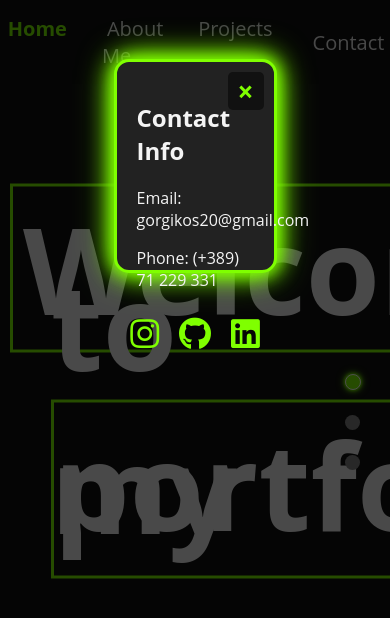
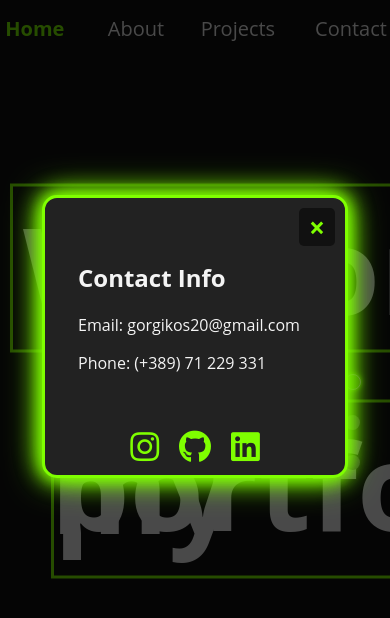
Before and after one commit to furiouskopan/Portfolio, a plain HTML site: page index.html in a window 390 px wide. Both pictures are taken after a click on the link "Contact". Drawn offline with Linux system fonts and the light colour scheme.

Commit message:
update responsiveness

```diff
--- a/index.html
+++ b/index.html
@@ -13,7 +13,7 @@
         <ul>
             <div class="nav-group">
                 <li><a href="#home">Home</a></li>
-                <li><a href="#about"><span class="about-me">About Me<span></a></li>
+                <li><a href="#about"><span class="about-text">About</span><span class="me-text">Me</span></a></li>
                 <li><a href="#projects">Projects</a></li>
             </div>
             <li><a href="#" id="contactLink" >Contact</a></li>
@@ -138,7 +138,7 @@
     <div id="contactModal" class="modal">
         <div class="modal-content">
             <span class="close-btn">&times;</span>
-            <h2>Contact Info</h2>
+            <h2 class="contact">Contact Info</h2>
             <p>Email: gorgikos20@gmail.com</p>
             <p>Phone: (+389) 71 229 331</p>
             <div class="social-links">
--- a/styles.css
+++ b/styles.css
@@ -542,6 +542,23 @@ nav a.active {
         font-size: medium; /* or any other preferred value */
     }
 }
-@media only screen and (max-width: 900px) {
-
+.me-text {
+    margin-left: 6px;
 }
+@media only screen and (max-width: 425px) {
+    .modal-content{
+        width: 60%;
+        height: 25%;
+        margin: 50% auto;
+        padding: 33px;
+    }
+    .me-text {
+        display: none; /* This will hide the 'Me' part when screen width is 425px or less */
+    }
+    .social-links{
+        margin-top: 50px;
+    }
+    .contact{
+        margin-top: 30px;
+    }
+}
```
Also changed, not shown: README,d.txt (deleted), README.txt (deleted), images/portfolio1.PNG, images/portfolio2.PNG, images/portfolio3.PNG.
